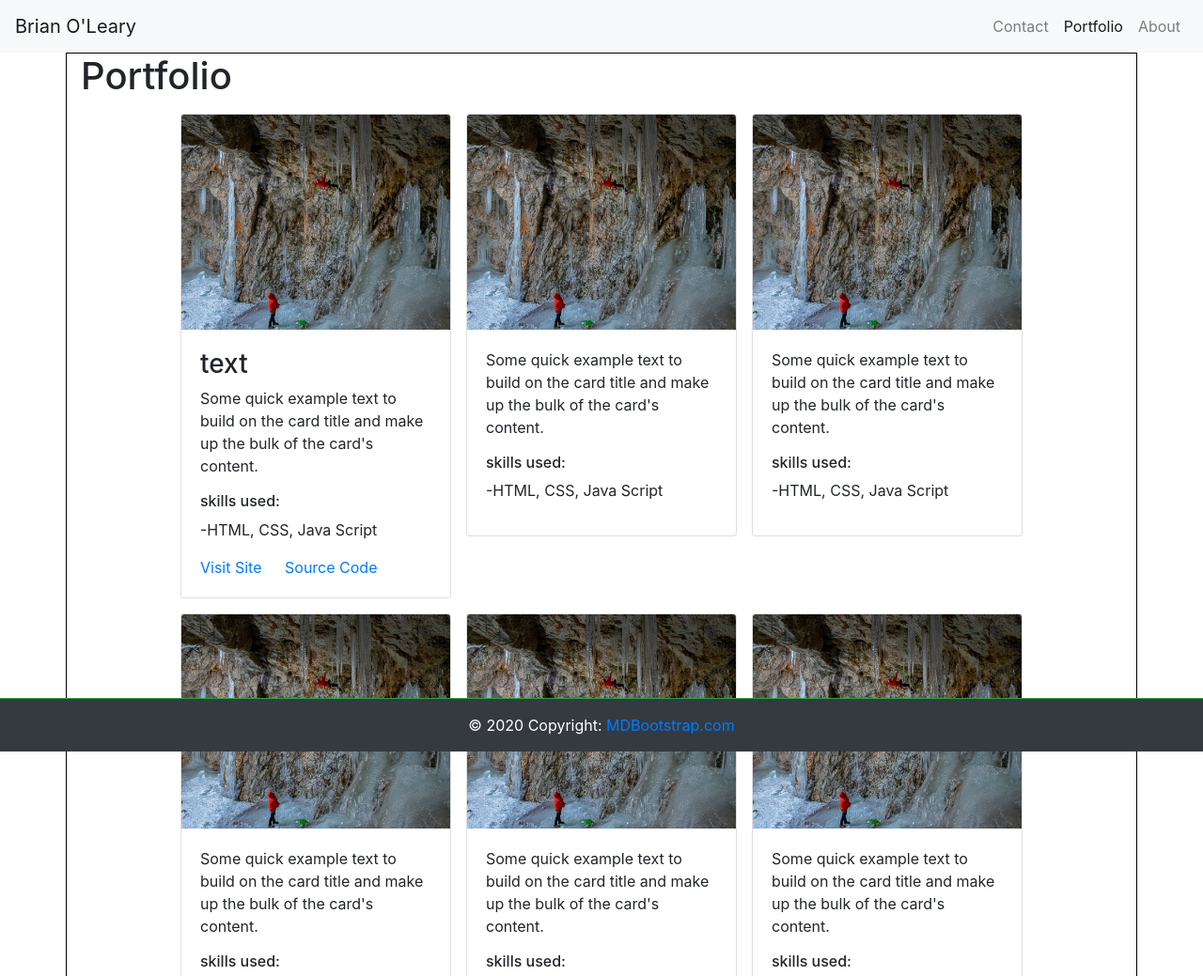
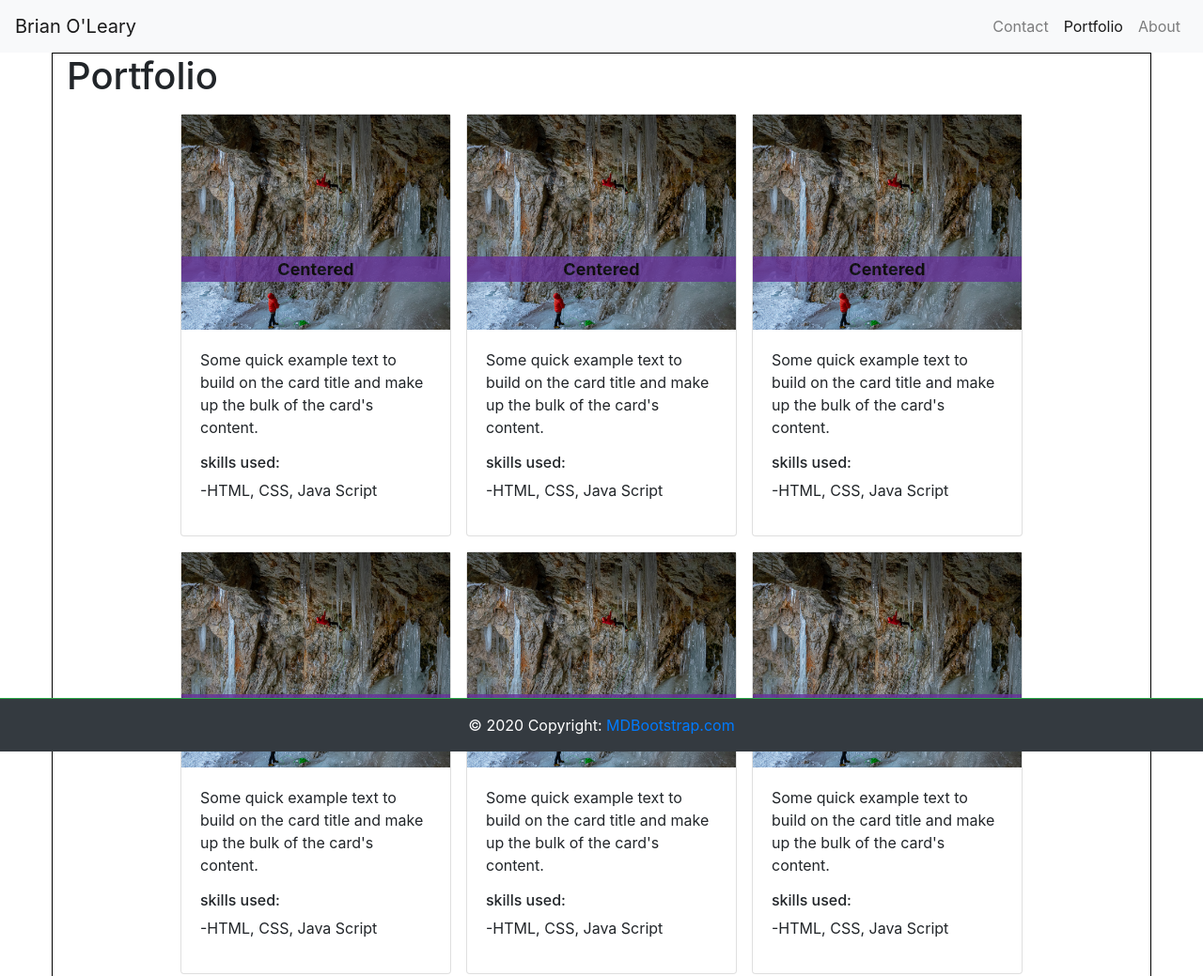
Before and after one commit to boleary1/Homework-2-CSS-Bootstrap, a plain HTML site: page portfolio.html in a window 1280 px wide. Shown: the top 1039 px of the page at 94% size. Drawn offline with nearby package versions, Linux system fonts and the light colour scheme.

Commit message:
card for projects

```diff
--- a/portfolio.html
+++ b/portfolio.html
@@ -38,89 +38,124 @@
 <main>
   <!-- Main Body goes in Container -->
   <div class="container">
-
-
-
-
-
-
     <div class="row">
       <div class="col-lg-12 portfolioheader">
         <!-- The content in this div gets wrapped in a card -->
         <h1>Portfolio</h1>
         <div class="d-flex flex-row potrfoliobox">
+          <!-----------------------------------------------------Project 1----------------------------------------------------->
           <div class="p-2">
             <div class="card" style="width: 18rem;">
-              <img class="card-img-top" src="Assets\images\johnhenry.jpg" alt="Card image cap">
+              <div class="container">
+                <img src="Assets\images\johnhenry.jpg" alt="Cinque Terre" width="100%">
+                <div class="center">Centered</div>
+              </div>
               <div class="card-body">
-                <h3>text</h3>
-                <p class="card-text">Some quick example text to build on the card title and make up the bulk of the card's
+                <p class="card-text">Some quick example text to build on the card title and make up the bulk of the
+                  card's
                   content.</p>
-                  <h6>skills used:</h6>
-                  <p> -HTML, CSS, Java Script </p>
-                  <a href="#" class="card-link">Visit Site</a>
-                  <a href="#" class="card-link">Source Code</a>
+                <h6>skills used:</h6>
+                <p> -HTML, CSS, Java Script </p>
               </div>
             </div>
           </div>
+          <!-----------------------------------------------------Project 1----------------------------------------------------->
           <div class="p-2">
             <div class="card" style="width: 18rem;">
-              <img class="card-img-top" src="Assets\images\johnhenry.jpg" alt="Card image cap">
+              <div class="container">
+                <img src="Assets\images\johnhenry.jpg" alt="Cinque Terre" width="100%">
+                <div class="center">Centered</div>
+              </div>
               <div class="card-body">
-                <p class="card-text">Some quick example text to build on the card title and make up the bulk of the card's
+                <p class="card-text">Some quick example text to build on the card title and make up the bulk of the
+                  card's
                   content.</p>
-                  <h6>skills used:</h6>
-                  <p> -HTML, CSS, Java Script </p>
+                <h6>skills used:</h6>
+                <p> -HTML, CSS, Java Script </p>
               </div>
             </div>
           </div>
+          <!-----------------------------------------------------Project 1----------------------------------------------------->
           <div class="p-2">
             <div class="card" style="width: 18rem;">
-              <img class="card-img-top" src="Assets\images\johnhenry.jpg" alt="Card image cap">
+              <div class="container">
+                <img src="Assets\images\johnhenry.jpg" alt="Cinque Terre" width="100%">
+                <div class="center">Centered</div>
+              </div>
               <div class="card-body">
-                <p class="card-text">Some quick example text to build on the card title and make up the bulk of the card's
+                <p class="card-text">Some quick example text to build on the card title and make up the bulk of the
+                  card's
                   content.</p>
-                  <h6>skills used:</h6>
-                  <p> -HTML, CSS, Java Script </p>
+                <h6>skills used:</h6>
+                <p> -HTML, CSS, Java Script </p>
               </div>
             </div>
           </div>
+          <!-----------------------------------------------------Project 1----------------------------------------------------->
           <div class="p-2">
             <div class="card" style="width: 18rem;">
-              <img class="card-img-top" src="Assets\images\johnhenry.jpg" alt="Card image cap">
+              <div class="container">
+                <img src="Assets\images\johnhenry.jpg" alt="Cinque Terre" width="100%">
+                <div class="center">Centered</div>
+              </div>
               <div class="card-body">
-                <p class="card-text">Some quick example text to build on the card title and make up the bulk of the card's
+                <p class="card-text">Some quick example text to build on the card title and make up the bulk of the
+                  card's
                   content.</p>
-                  <h6>skills used:</h6>
-                  <p> -HTML, CSS, Java Script </p>
+                <h6>skills used:</h6>
+                <p> -HTML, CSS, Java Script </p>
               </div>
             </div>
           </div>
+          <!-----------------------------------------------------Project 1----------------------------------------------------->
           <div class="p-2">
             <div class="card" style="width: 18rem;">
-              <img class="card-img-top" src="Assets\images\johnhenry.jpg" alt="Card image cap">
+              <div class="container">
+                <img src="Assets\images\johnhenry.jpg" alt="Cinque Terre" width="100%">
+                <div class="center">Centered</div>
+              </div>
               <div class="card-body">
-                <p class="card-text">Some quick example text to build on the card title and make up the bulk of the card's
+                <p class="card-text">Some quick example text to build on the card title and make up the bulk of the
+                  card's
                   content.</p>
-                  <h6>skills used:</h6>
-                  <p> -HTML, CSS, Java Script </p>
+                <h6>skills used:</h6>
+                <p> -HTML, CSS, Java Script </p>
               </div>
             </div>
           </div>
+          <!-----------------------------------------------------Project 1----------------------------------------------------->
           <div class="p-2">
             <div class="card" style="width: 18rem;">
-              <img class="card-img-top" src="Assets\images\johnhenry.jpg" alt="Card image cap">
+              <div class="container">
+                <img src="Assets\images\johnhenry.jpg" alt="Cinque Terre" width="100%">
+                <div class="center">Centered</div>
+              </div>
               <div class="card-body">
-                <p class="card-text">Some quick example text to build on the card title and make up the bulk of the card's
+                <p class="card-text">Some quick example text to build on the card title and make up the bulk of the
+                  card's
                   content.</p>
-                  <h6>skills used:</h6>
-                  <p> -HTML, CSS, Java Script </p>
+                <h6>skills used:</h6>
+                <p> -HTML, CSS, Java Script </p>
+              </div>
+            </div>
+          </div>
+          <!-----------------------------------------------------Project 1----------------------------------------------------->
+          <div class="p-2">
+            <div class="card" style="width: 18rem;">
+              <div class="container">
+                <img src="Assets\images\johnhenry.jpg" alt="Cinque Terre" width="100%">
+                <div class="center">Centered</div>
+              </div>
+              <div class="card-body">
+                <p class="card-text">Some quick example text to build on the card title and make up the bulk of the
+                  card's
+                  content.</p>
+                <h6>skills used:</h6>
+                <p> -HTML, CSS, Java Script </p>
               </div>
             </div>
           </div>
         </div>
-
-
 
       </div>
     </div>
--- a/style.css
+++ b/style.css
@@ -16,3 +16,27 @@
   flex-flow: column wrap;
   justify-content: center;
 }
+
+.carousel-caption{
+  position: relative;
+  top: -150px;
+}
+
+.container {
+  position: relative;
+  padding-left: 0px;
+  padding-right: 0px;
+}
+
+.center {
+  position: absolute;
+  top: 66%;
+  width: 100%;
+  text-align: center;
+  font-size: 18px;
+  font-weight: bold;
+  color: black;
+  background-color: rebeccapurple;
+  opacity: 0.8;
+
+}
```
